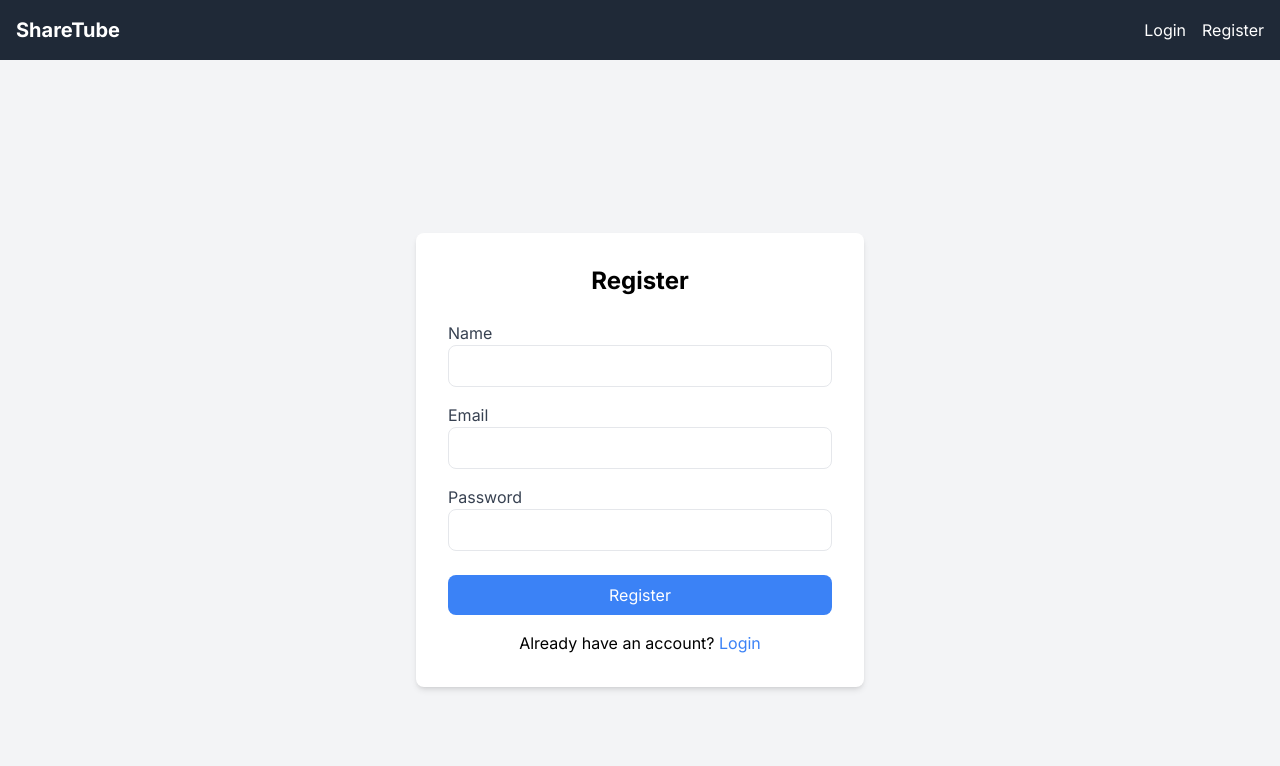
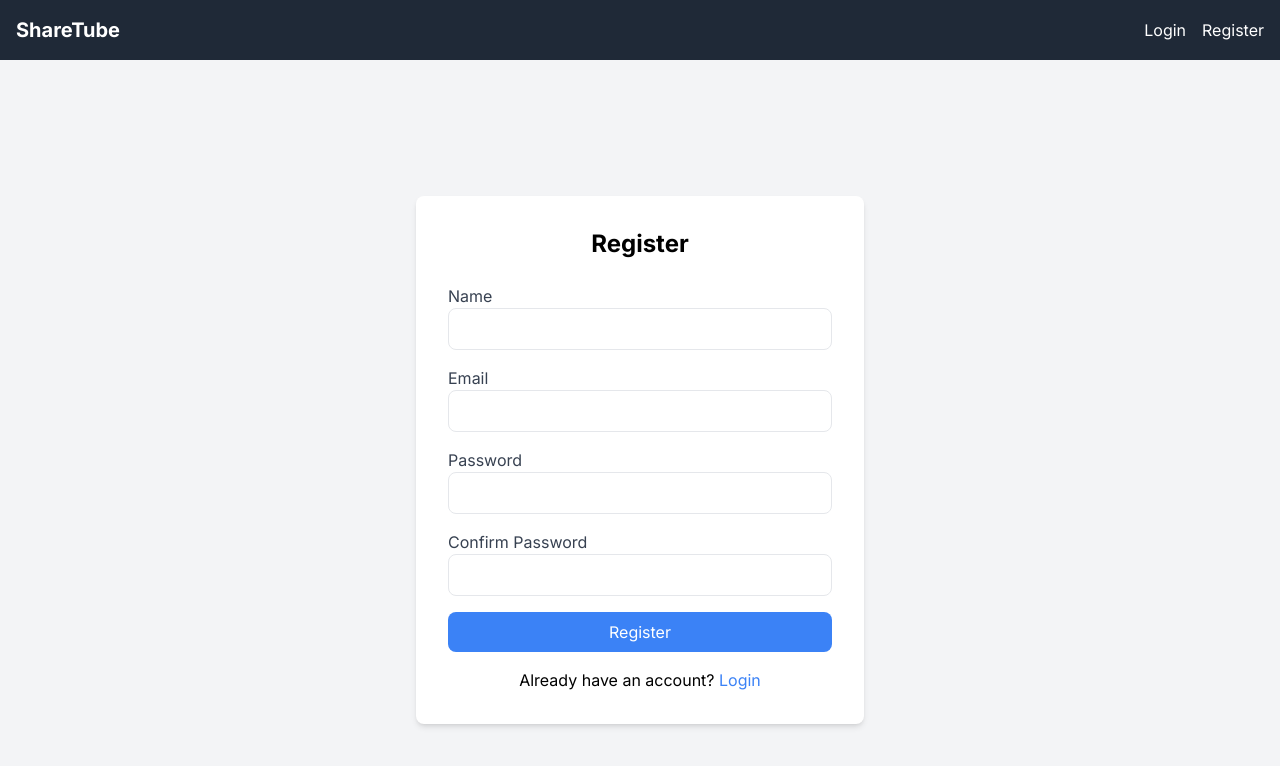
Before and after one commit to ndbac/share-tube, a Next.js app in the folder frontend/: page /register in a window 1280 px wide. Shown: the top 766 px of the page. Built offline with nearby package versions, Linux system fonts and the light colour scheme; no server answers.

Commit message:
feat: add confirm password field in registration page

```diff
--- a/frontend/src/app/login/page.tsx
+++ b/frontend/src/app/login/page.tsx
@@ -30,10 +30,8 @@ export default function Login() {
       const response = await loginUser(data.email, data.password);
       const { credential: { token, refreshToken } } = response;
       login(token, refreshToken);
-      console.log('User logged in successfully:', response);
       router.push('/');
     } catch (error) {
-      console.error('Error logging in user:', error);
       setError('Failed to log in. Please check your credentials and try again.');
     } finally {
       setLoading(false);
--- a/frontend/src/app/register/page.tsx
+++ b/frontend/src/app/register/page.tsx
@@ -13,6 +13,9 @@ const schema = yup.object().shape({
   name: yup.string().required('Name is required'),
   email: yup.string().email('Invalid email format').required('Email is required'),
   password: yup.string().min(6, 'Password must be at least 6 characters').required('Password is required'),
+  confirmPassword: yup.string()
+    .oneOf([yup.ref('password')], 'Passwords must match')
+    .required('Confirm Password is required'),
 });
 
 export default function Register() {
@@ -31,7 +34,6 @@ export default function Register() {
       const response = await registerUser(data.name, data.email, data.password);
       const { credential: { token, refreshToken } } = response;
       login(token, refreshToken);
-      console.log('User registered successfully:', response);
       router.push('/');
     } catch (error) {
       console.error('Error registering user:', error);
@@ -45,7 +47,6 @@ export default function Register() {
     <div className="min-h-screen flex items-center justify-center bg-gray-100">
       <div className="bg-white p-8 rounded-lg shadow-md w-full max-w-md">
         <h2 className="text-2xl font-bold mb-6 text-center">Register</h2>
-        {error && <p className="text-red-500 text-sm mb-4">{error}</p>}
         <form onSubmit={handleSubmit(onSubmit)}>
           <div className="mb-4">
             <label className="block text-gray-700">Name</label>
@@ -53,7 +54,6 @@ export default function Register() {
               type="text"
               {...register('name')}
               className="w-full px-3 py-2 border rounded-lg focus:outline-none focus:ring focus:border-blue-300"
-              disabled={loading}
             />
             {errors.name && <p className="text-red-500 text-sm">{errors.name.message}</p>}
           </div>
@@ -63,33 +63,38 @@ export default function Register() {
               type="email"
               {...register('email')}
               className="w-full px-3 py-2 border rounded-lg focus:outline-none focus:ring focus:border-blue-300"
-              disabled={loading}
             />
             {errors.email && <p className="text-red-500 text-sm">{errors.email.message}</p>}
           </div>
-          <div className="mb-6">
+          <div className="mb-4">
             <label className="block text-gray-700">Password</label>
             <input
               type="password"
               {...register('password')}
               className="w-full px-3 py-2 border rounded-lg focus:outline-none focus:ring focus:border-blue-300"
-              disabled={loading}
             />
             {errors.password && <p className="text-red-500 text-sm">{errors.password.message}</p>}
           </div>
+          <div className="mb-4">
+            <label className="block text-gray-700">Confirm Password</label>
+            <input
+              type="password"
+              {...register('confirmPassword')}
+              className="w-full px-3 py-2 border rounded-lg focus:outline-none focus:ring focus:border-blue-300"
+            />
+            {errors.confirmPassword && <p className="text-red-500 text-sm">{errors.confirmPassword.message}</p>}
+          </div>
+          {error && <p className="text-red-500 text-sm mb-4">{error}</p>}
           <button
             type="submit"
-            className="w-full bg-blue-500 text-white py-2 rounded-lg hover:bg-blue-600 transition duration-200"
+            className={`w-full bg-blue-500 text-white py-2 rounded-lg hover:bg-blue-600 transition duration-200 ${loading ? 'opacity-50 cursor-not-allowed' : ''}`}
             disabled={loading}
           >
             {loading ? 'Registering...' : 'Register'}
           </button>
         </form>
         <p className="mt-4 text-center">
-          Already have an account?{' '}
-          <Link href="/login" className="text-blue-500 hover:underline">
-            Login
-          </Link>
+          Already have an account? <Link href="/login" className="text-blue-500 hover:underline">Login</Link>
         </p>
       </div>
     </div>
--- a/frontend/src/app/share-video/page.tsx
+++ b/frontend/src/app/share-video/page.tsx
@@ -33,7 +33,6 @@ export default function Share() {
         router.push('/');
       }, 1000);
     } catch (error) {
-      console.error('Error sharing video:', error);
       setError('Failed to share video. Please try again.');
     } finally {
       setLoading(false);
```
